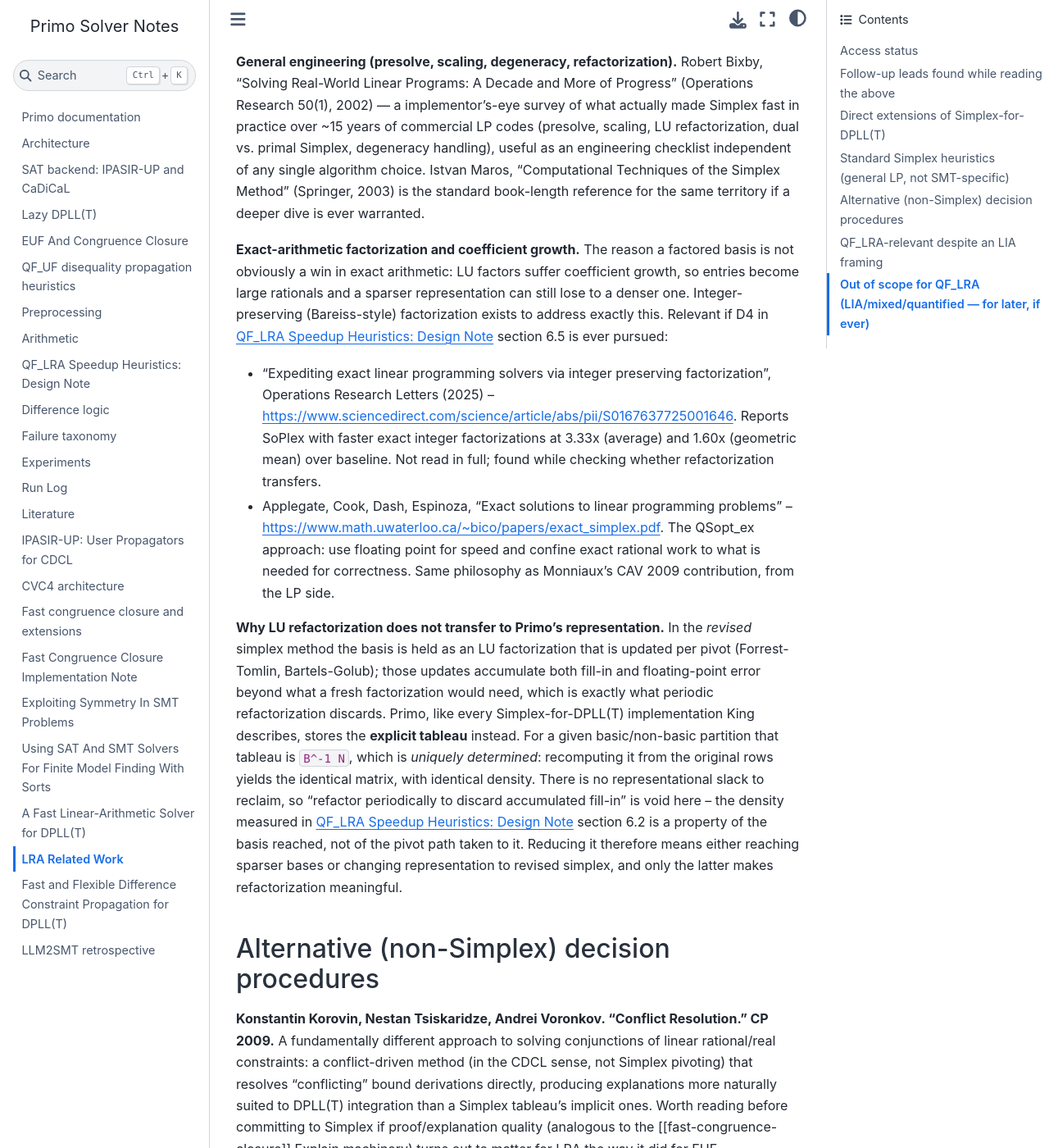
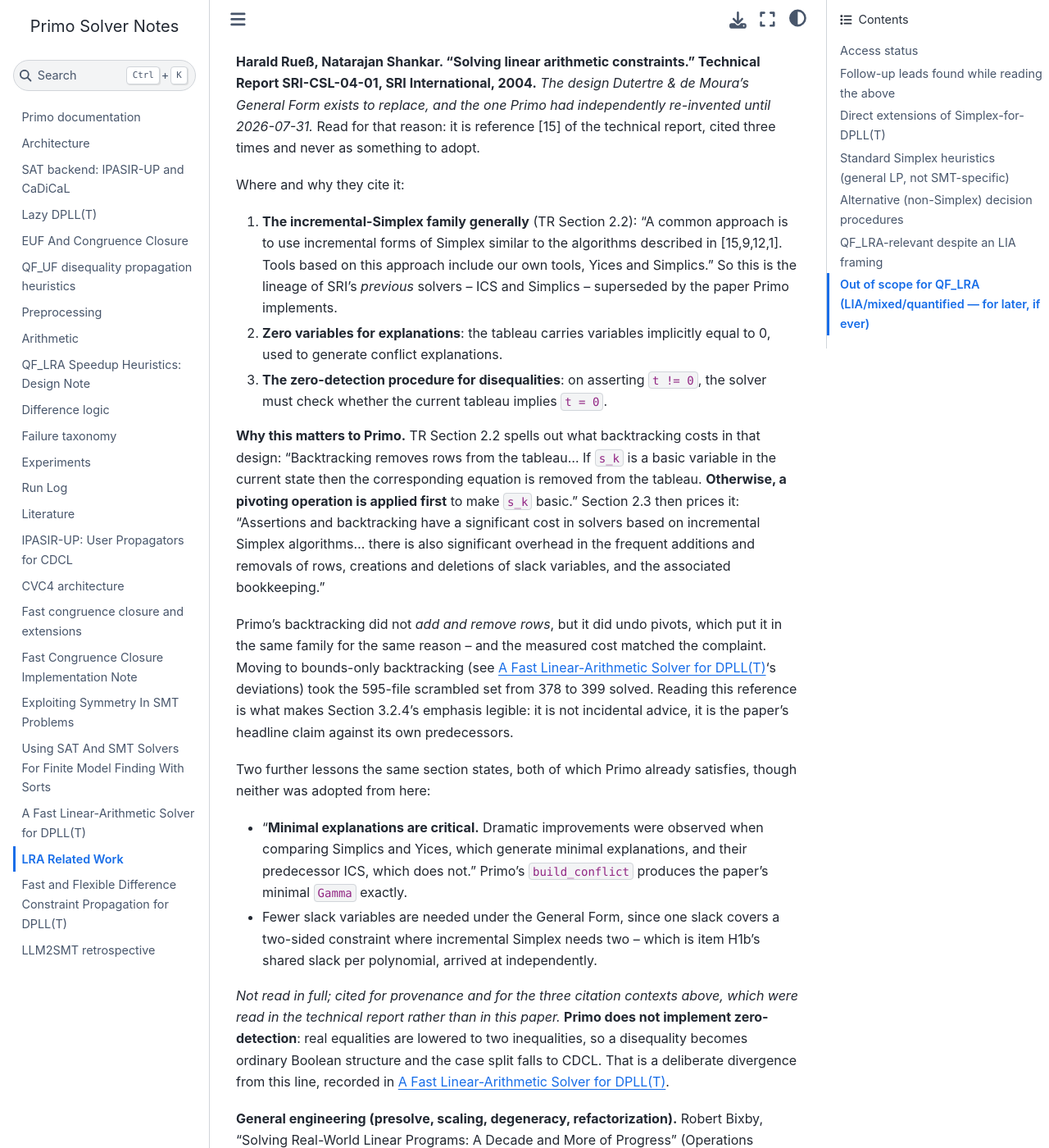
Before and after one commit to primo-solver/primo, a Jupyter Book: the page built from docs/papers/lra-related-work.md, in a window 1280 px wide and 1400 px high, scrolled down 7307 px. Shown: the whole window at 82% size. Built offline with Jupyter Book 1.0.4 settings and Sphinx 7.4.7 and the Sphinx Book theme 1.1.4, drawn with Linux system fonts in a browser that asks for light colours.

Commit message:
Bring in Rueß & Shankar: the design we had re-invented
Checked why Dutertre & de Moura reference SRI-CSL-04-01. It is their
reference [15], cited three times and never as something to adopt:
for the incremental-Simplex family generally ("Tools based on this
approach include our own tools, Yices and Simplics"), for zero variables
in explanations, and for the zero-detection procedure on disequalities.

It is the lineage of SRI's previous solvers, ICS and Simplics, which the
paper Primo implements exists to replace -- and the reason Section 3.2.4
is written as emphatically as it is. TR Section 2.2 on that design:
"Backtracking removes rows from the tableau... Otherwise, a pivoting
operation is applied first." Section 2.3 prices it: "Assertions and
backtracking have a significant cost in solvers based on incremental
Simplex algorithms."

Primo did not add and remove rows, but it did undo pivots, which put it
in the same family for the same reason, with a matching measured cost.
So this reference names the design we had independently re-invented and
removed today.

Two further lessons from the same section that Primo already satisfies,
neither adopted from here: minimal explanations (build_conflict produces
the paper's minimal Gamma exactly), and fewer slack variables under the
General Form, which is item H1b's shared slack arrived at independently.

Also recorded that Primo deliberately does not implement zero-detection:
real equalities are lowered to two inequalities, so a disequality is
ordinary Boolean structure and the case split falls to CDCL.

Co-Authored-By: Claude Opus 5 <noreply@anthropic.com>

```diff
--- a/docs/papers/lra-related-work.md
+++ b/docs/papers/lra-related-work.md
@@ -303,6 +303,62 @@ problem whose bounds are all known. In DPLL(T) a variable becomes fixed
 coincide, and must be restored on backtracking. Paper not read in full; cited
 for the technique's provenance, not for a result.
 
+**Harald Rueß, Natarajan Shankar. "Solving linear arithmetic constraints."
+Technical Report SRI-CSL-04-01, SRI International, 2004.**
+*The design Dutertre & de Moura's General Form exists to replace, and the
+one Primo had independently re-invented until 2026-07-31.* Read for that
+reason: it is reference [15] of the technical report, cited three times and
+never as something to adopt.
+
+Where and why they cite it:
+
+1. **The incremental-Simplex family generally** (TR Section 2.2): "A common
+   approach is to use incremental forms of Simplex similar to the algorithms
+   described in [15,9,12,1]. Tools based on this approach include our own
+   tools, Yices and Simplics." So this is the lineage of SRI's *previous*
+   solvers -- ICS and Simplics -- superseded by the paper Primo implements.
+2. **Zero variables for explanations**: the tableau carries variables
+   implicitly equal to 0, used to generate conflict explanations.
+3. **The zero-detection procedure for disequalities**: on asserting
+   `t != 0`, the solver must check whether the current tableau implies
+   `t = 0`.
+
+**Why this matters to Primo.** TR Section 2.2 spells out what backtracking
+costs in that design: "Backtracking removes rows from the tableau... If
+`s_k` is a basic variable in the current state then the corresponding
+equation is removed from the tableau. **Otherwise, a pivoting operation is
+applied first** to make `s_k` basic." Section 2.3 then prices it:
+"Assertions and backtracking have a significant cost in solvers based on
+incremental Simplex algorithms... there is also significant overhead in the
+frequent additions and removals of rows, creations and deletions of slack
+variables, and the associated bookkeeping."
+
+Primo's backtracking did not *add and remove rows*, but it did undo pivots,
+which put it in the same family for the same reason -- and the measured cost
+matched the complaint. Moving to bounds-only backtracking (see
+[](fast-linear-arithmetic-dpllt.md)'s deviations) took the 595-file
+scrambled set from 378 to 399 solved. Reading this reference is what makes
+Section 3.2.4's emphasis legible: it is not incidental advice, it is the
+paper's headline claim against its own predecessors.
+
+Two further lessons the same section states, both of which Primo already
+satisfies, though neither was adopted from here:
+
+- "**Minimal explanations are critical.** Dramatic improvements were
+  observed when comparing Simplics and Yices, which generate minimal
+  explanations, and their predecessor ICS, which does not." Primo's
+  `build_conflict` produces the paper's minimal `Gamma` exactly.
+- Fewer slack variables are needed under the General Form, since one slack
+  covers a two-sided constraint where incremental Simplex needs two --
+  which is item H1b's shared slack per polynomial, arrived at independently.
+
+*Not read in full; cited for provenance and for the three citation contexts
+above, which were read in the technical report rather than in this paper.*
+**Primo does not implement zero-detection**: real equalities are lowered to
+two inequalities, so a disequality becomes ordinary Boolean structure and
+the case split falls to CDCL. That is a deliberate divergence from this
+line, recorded in [](fast-linear-arithmetic-dpllt.md).
+
 **General engineering (presolve, scaling, degeneracy, refactorization).**
 Robert Bixby, "Solving Real-World Linear Programs: A Decade and More of
 Progress" (Operations Research 50(1), 2002) — a implementor's-eye survey of
```
Also changed, not shown: docs/papers/fast-linear-arithmetic-dpllt.md (+8 -0 lines).
